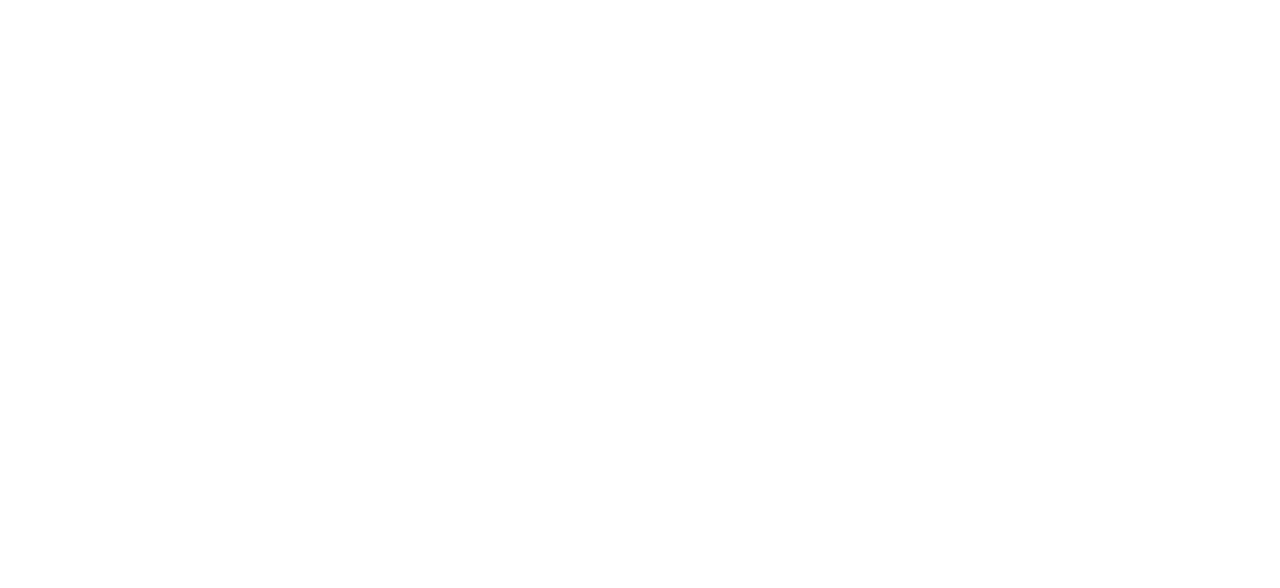
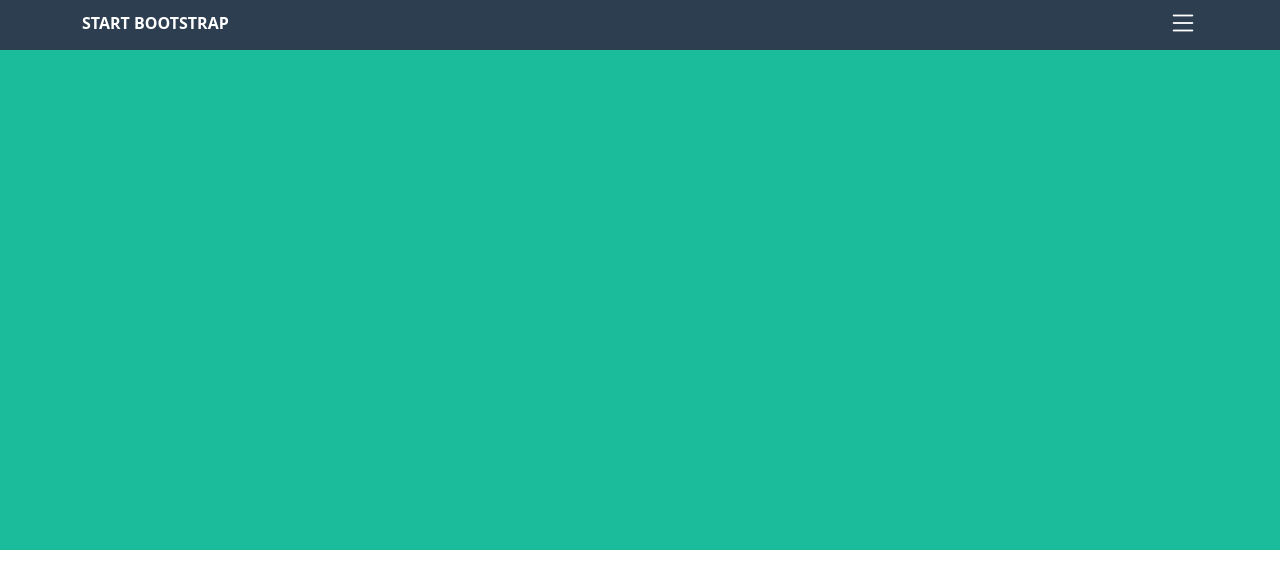
Before and after one commit to pietroscandola/html-css-bootstrap-freelancer, a plain HTML site: page index.html in a window 1280 px wide. Drawn offline with nearby package versions, Linux system fonts and the light colour scheme.

Commit message:
add header

```diff
--- a/css/style.css
+++ b/css/style.css
@@ -1,17 +1,13 @@
-* {
-    margin: 0;
-    padding: 0;
-    box-sizing: border-box;
+header {
+    min-height: 50px;
+    background-color: #2c3e50;
 }
 
-body {
-    font-family: sans-serif;
+.bi-list {
+    font-size: 30px;
 }
 
-
-/* Utilities */
-
-.container {
-    max-width: 80%;
-    margin: 0 auto;
+.jumbotron {
+    min-height: 500px;
+    background-color: #1abc9c;
 }
--- a/index.html
+++ b/index.html
@@ -10,10 +10,21 @@
     <meta name="author" content="Pietro Scandola">
     <title>Bootstrap</title>
     <link href="https://cdn.jsdelivr.net/npm/bootstrap@5.0.2/dist/css/bootstrap.min.css" rel="stylesheet" integrity="sha384-EVSTQN3/azprG1Anm3QDgpJLIm9Nao0Yz1ztcQTwFspd3yD65VohhpuuCOmLASjC" crossorigin="anonymous">
+    <link rel="stylesheet" href="https://cdn.jsdelivr.net/npm/bootstrap-icons@1.7.2/font/bootstrap-icons.css">
     <link rel="stylesheet" href="css/style.css">
 </head>
 
 <body>
+    <header>
+        <div class="container">
+            <div class="row h-50 align-items-center justify-content-between">
+                <div class="col fw-bold text-white">START BOOTSTRAP</div>
+                <div class="col text-white text-end"><i class="bi bi-list"></i></div>
+            </div>
+        </div>
+    </header>
+
+    <div class="jumbotron"></div>
 
 
 </body>
```
